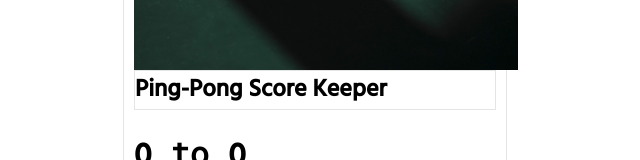
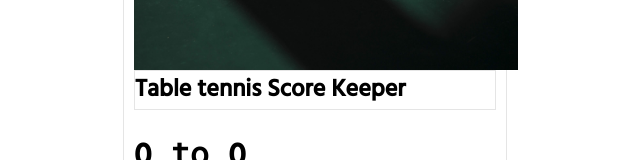
Before and after one commit to Mannkp/Table_Tennis-ScoreKeeper, a plain HTML site: page index.html in a window 1280 px wide. Shown: the part 189-349 px from the top of the page, without its empty margins (325-965 px from the left). Drawn offline with Linux system fonts and the light colour scheme.

Commit message:
minor changes

```diff
--- a/index.html
+++ b/index.html
@@ -13,7 +13,7 @@
 <body>
     <div class="main">
         <img src="./conor-samuel-vPKGcFEbmjc-unsplash.jpg" alt="" id="racket">
-        <h2>Ping-Pong Score Keeper</h2>
+        <h2>Table tennis Score Keeper</h2>
         <h1 id="score"><span id="p1Span">0</span> to <span id="p2Span">0</span></h1>
         <h4>Use the button below to keep score.</h4>
         <h3>Playing to: <select name="playto" id="select">
```
